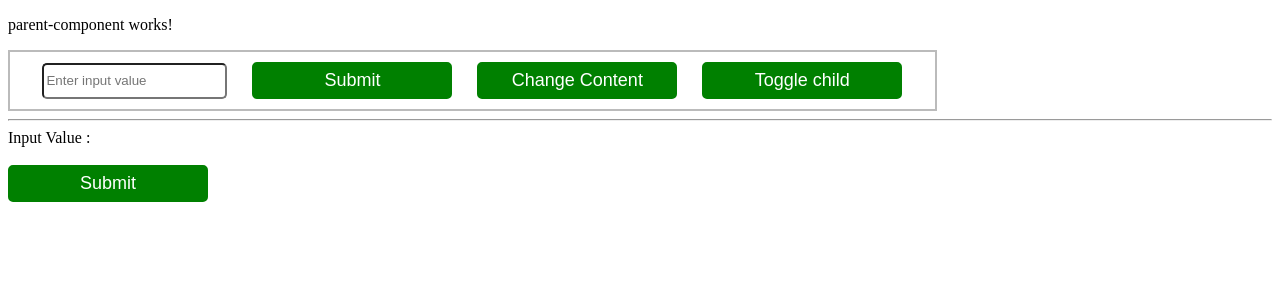
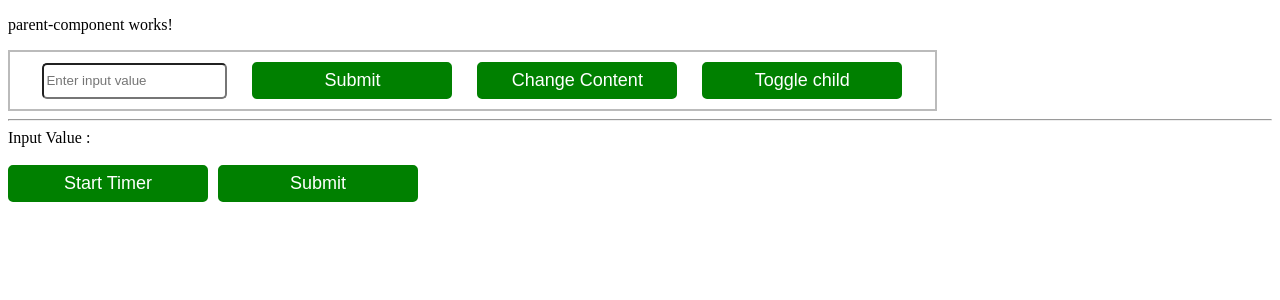
Before and after one commit to surbhi-goel/angular-life-cycle, an Angular app: page / in a window 1280 px wide. Shown: the top 300 px of the page. Built offline with nearby package versions, Linux system fonts and the light colour scheme.

Commit message:
ngOnDestroy action added with setInterval

```diff
--- a/src/app/child-component/child-component.component.html
+++ b/src/app/child-component/child-component.component.html
@@ -3,5 +3,6 @@
     <br/>
         <ng-content></ng-content>
         <br/>
+            <button (click)="startTimer()">Start Timer</button>
             <button (click)="btnClick()">Submit</button>
         </div>
--- a/src/app/child-component/child-component.component.scss
+++ b/src/app/child-component/child-component.component.scss
@@ -6,4 +6,5 @@ button {
     padding: 6px 15px;
     font-size: 18px;
     width: 200px;
+    margin-right: 10px;
 }
--- a/src/app/child-component/child-component.component.ts
+++ b/src/app/child-component/child-component.component.ts
@@ -11,6 +11,7 @@ export class ChildComponentComponent implements OnInit, OnChanges,
   AfterViewChecked, OnDestroy {
 
   @Input() input_val: String = 'Default Value';
+  timer_interval: any;
 
   // constructor first called in the life-cycle
   constructor() {
@@ -83,6 +84,15 @@ export class ChildComponentComponent implements OnInit, OnChanges,
    */
   ngOnDestroy() {
     console.log('ngOnDestroy called ');
+    clearInterval(this.timer_interval);
+    //comment above line and see the difference
+  }
+
+  startTimer() {
+    let timer = 1;
+    this.timer_interval = setInterval(() => {
+      console.log("timer " + timer++);
+    }, 1000);
   }
 
 }
```
